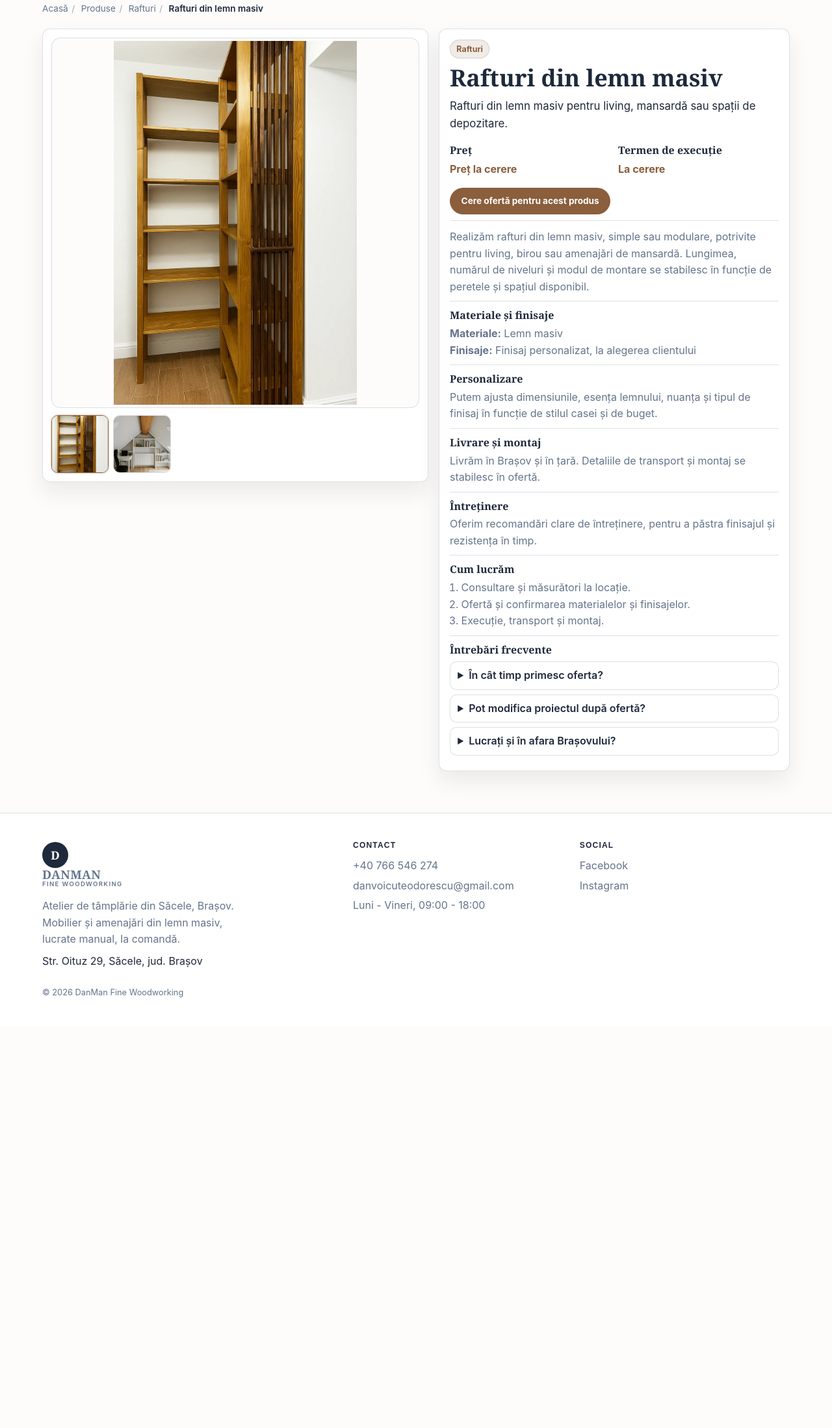
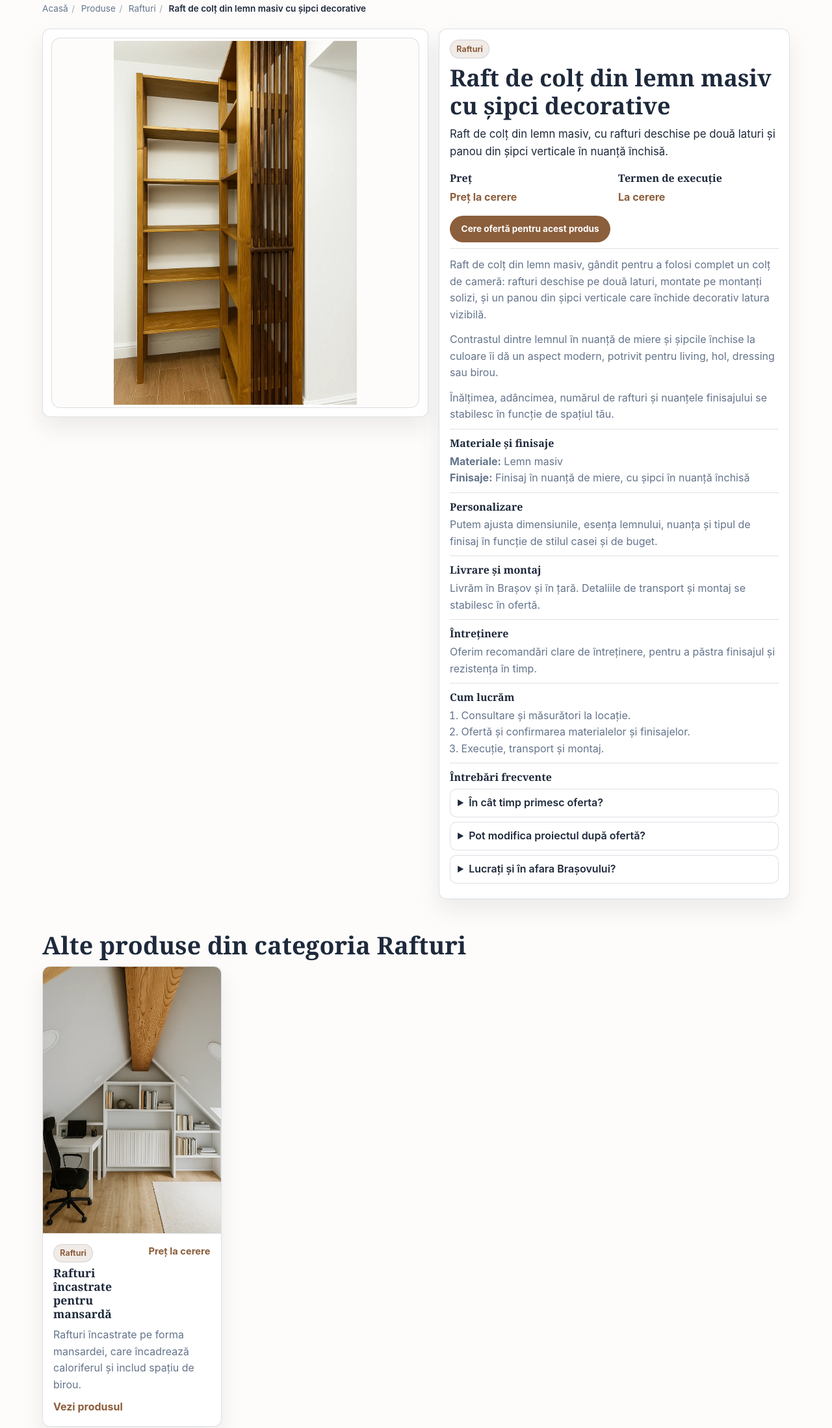
Before and after one commit to danviciu/danman-dynamic, an Astro site: page /produs/rafturi-lemn-masiv in a window 1280 px wide. Shown: the part 112-2310 px from the top of the page at 65% size. Before the commit the page ends 1692 px from the top, so only its background shows below. Built offline with nearby package versions, Linux system fonts and the light colour scheme; Astro itself is replaced by a stand-in of ours.

Commit message:
Repara imagini alungite si separa produsele de rafturi
- img: height auto global (atributele width/height intindeau pozele)
- card-grid auto-fill: un singur card nu mai ocupa toata latimea
- miniaturile galeriei patrate si cu latime maxima; carduri produs 1:1
- rafturi: raft de colt cu sipci si rafturile de mansarda devin doua produse

Co-Authored-By: Claude Opus 5.5 <noreply@anthropic.com>

```diff
--- a/src/components/Gallery.astro
+++ b/src/components/Gallery.astro
@@ -143,7 +143,7 @@ const slides = images.map((image) => responsiveImage(image));
 
   .thumbs {
     display: grid;
-    grid-template-columns: repeat(auto-fill, minmax(84px, 1fr));
+    grid-template-columns: repeat(auto-fill, minmax(72px, 96px));
     gap: 0.45rem;
   }
 
@@ -163,6 +163,7 @@ const slides = images.map((image) => responsiveImage(image));
 
   .thumb :global(img) {
     width: 100%;
+    height: auto;
     aspect-ratio: 1 / 1;
     object-fit: cover;
   }
--- a/src/components/ProductCard.astro
+++ b/src/components/ProductCard.astro
@@ -48,7 +48,7 @@ const Heading = headingLevel;
 
   .product-card-media {
     display: block;
-    aspect-ratio: 4 / 5;
+    aspect-ratio: 1 / 1;
     background: var(--bg);
     border-bottom: 1px solid var(--line);
   }
--- a/src/content/products/rafturi-lemn-masiv.md
+++ b/src/content/products/rafturi-lemn-masiv.md
@@ -1,17 +1,22 @@
 ---
-title: "Rafturi din lemn masiv"
+title: "Raft de colț din lemn masiv cu șipci decorative"
 slug: "rafturi-lemn-masiv"
 category: "rafturi"
 featured: false
 materials:
   - "Lemn masiv"
 finishes:
-  - "Finisaj personalizat, la alegerea clientului"
-shortDesc: "Rafturi din lemn masiv pentru living, mansardă sau spații de depozitare."
-longDesc: "Realizăm rafturi din lemn masiv, simple sau modulare, potrivite pentru living, birou sau amenajări de mansardă. Lungimea, numărul de niveluri și modul de montare se stabilesc în funcție de peretele și spațiul disponibil."
+  - "Finisaj în nuanță de miere, cu șipci în nuanță închisă"
+shortDesc: "Raft de colț din lemn masiv, cu rafturi deschise pe două laturi și panou din șipci verticale în nuanță închisă."
+longDesc: |
+  Raft de colț din lemn masiv, gândit pentru a folosi complet un colț de cameră: rafturi deschise pe două laturi, montate pe montanți solizi, și un panou din șipci verticale care închide decorativ latura vizibilă.
+
+  Contrastul dintre lemnul în nuanță de miere și șipcile închise la culoare îi dă un aspect modern, potrivit pentru living, hol, dressing sau birou.
+
+  Înălțimea, adâncimea, numărul de rafturi și nuanțele finisajului se stabilesc în funcție de spațiul tău.
 images:
   - image: "/img/rafturi/20251125_1316_Rafturi%20din%20Lemn%20Elegant_remix_01kaxbgme2egkvkagdksw37561.webp"
-  - image: "/img/rafturi/20251125_1243_Amenajare%20Mansard%C4%83%20Modern%C4%83_remix_01kax9mf3ae79t6jhfrzxa289s.webp"
-seoTitle: "Rafturi din lemn masiv la comandă | DanMan"
-seoDesc: "Rafturi din lemn masiv, simple sau modulare, pentru living, birou sau mansardă, realizate la comandă pe măsura peretelui. Atelier DanMan din Săcele."
+    alt: "Raft de colț din lemn masiv cu șipci verticale în nuanță închisă"
+seoTitle: "Raft de colț din lemn masiv cu șipci | DanMan"
+seoDesc: "Raft de colț din lemn masiv cu panou din șipci decorative, realizat la comandă pe dimensiunile camerei. Atelier de tâmplărie DanMan, Săcele, Brașov."
 ---
--- /dev/null
+++ b/src/content/products/rafturi-mansarda.md
@@ -0,0 +1,18 @@
+---
+title: "Rafturi încastrate pentru mansardă"
+slug: "rafturi-mansarda"
+category: "rafturi"
+featured: false
+finishes:
+  - "Finisaj alb mat (sau la alegere)"
+shortDesc: "Rafturi încastrate pe forma mansardei, care încadrează caloriferul și includ spațiu de birou."
+longDesc: |
+  Amenajare cu rafturi încastrate, construită pe forma acoperișului unei mansarde. Rafturile urmăresc pantele tavanului, încadrează caloriferul și lasă loc pentru un birou, astfel încât fiecare colț al camerei devine util.
+
+  Fiecare amenajare se proiectează după măsurătorile făcute la fața locului: unghiul pantelor, poziția caloriferului și a ferestrelor. Materialul și finisajul se aleg împreună cu tine; în imagine, varianta albă mat.
+images:
+  - image: "/img/rafturi/20251125_1243_Amenajare%20Mansard%C4%83%20Modern%C4%83_remix_01kax9mf3ae79t6jhfrzxa289s.webp"
+    alt: "Rafturi albe încastrate în mansardă, în jurul caloriferului, cu birou"
+seoTitle: "Rafturi încastrate pentru mansardă la comandă | DanMan"
+seoDesc: "Rafturi încastrate pe forma mansardei, cu spațiu pentru birou și încadrarea caloriferului, proiectate după măsurători. Atelier DanMan, Săcele, Brașov."
+---
--- a/src/styles/global.css
+++ b/src/styles/global.css
@@ -64,6 +64,8 @@ a {
 img {
   display: block;
   max-width: 100%;
+  /* imaginile au width/height reale (anti layout-shift); fara asta s-ar intinde pe verticala */
+  height: auto;
 }
 
 .container {
@@ -268,7 +270,8 @@ img {
 
 .card-grid {
   display: grid;
-  grid-template-columns: repeat(auto-fit, minmax(240px, 1fr));
+  /* auto-fill: un singur card nu se mai intinde pe toata latimea */
+  grid-template-columns: repeat(auto-fill, minmax(240px, 1fr));
   gap: 1rem;
 }
 
```
